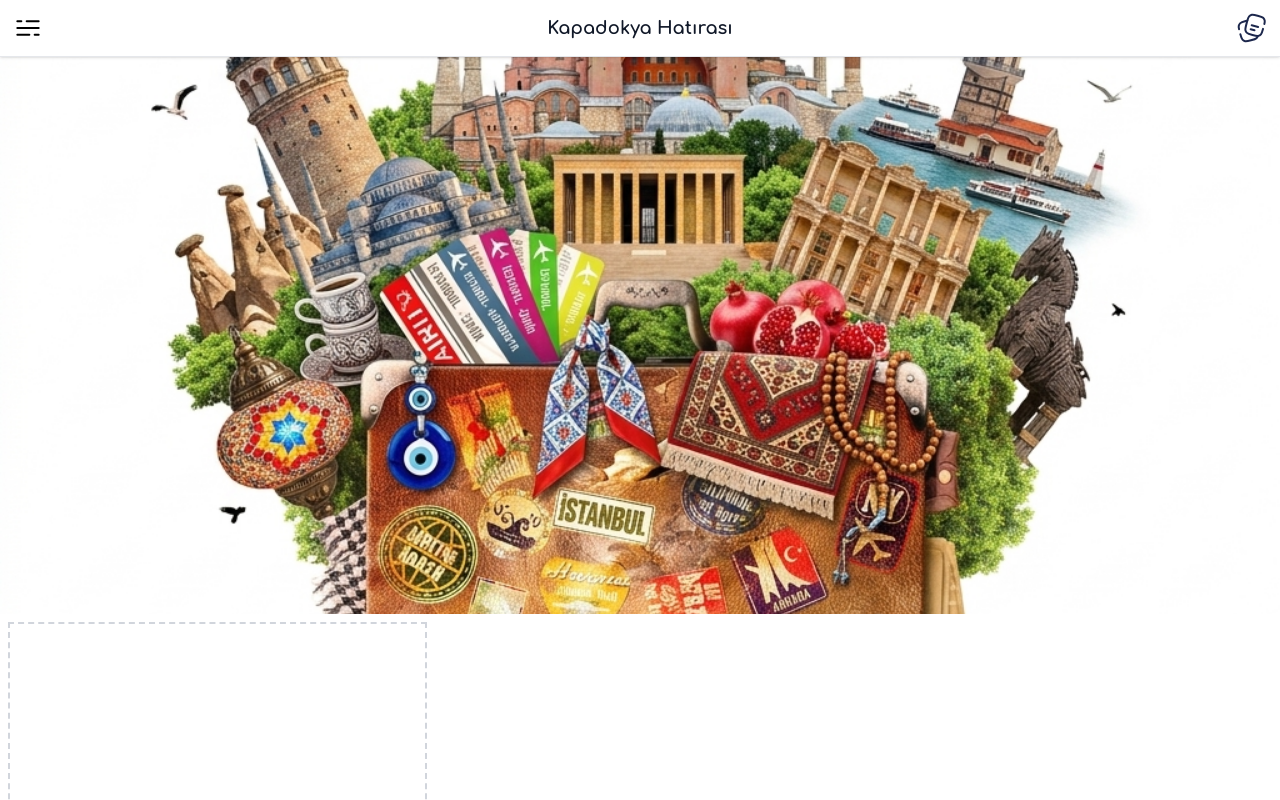
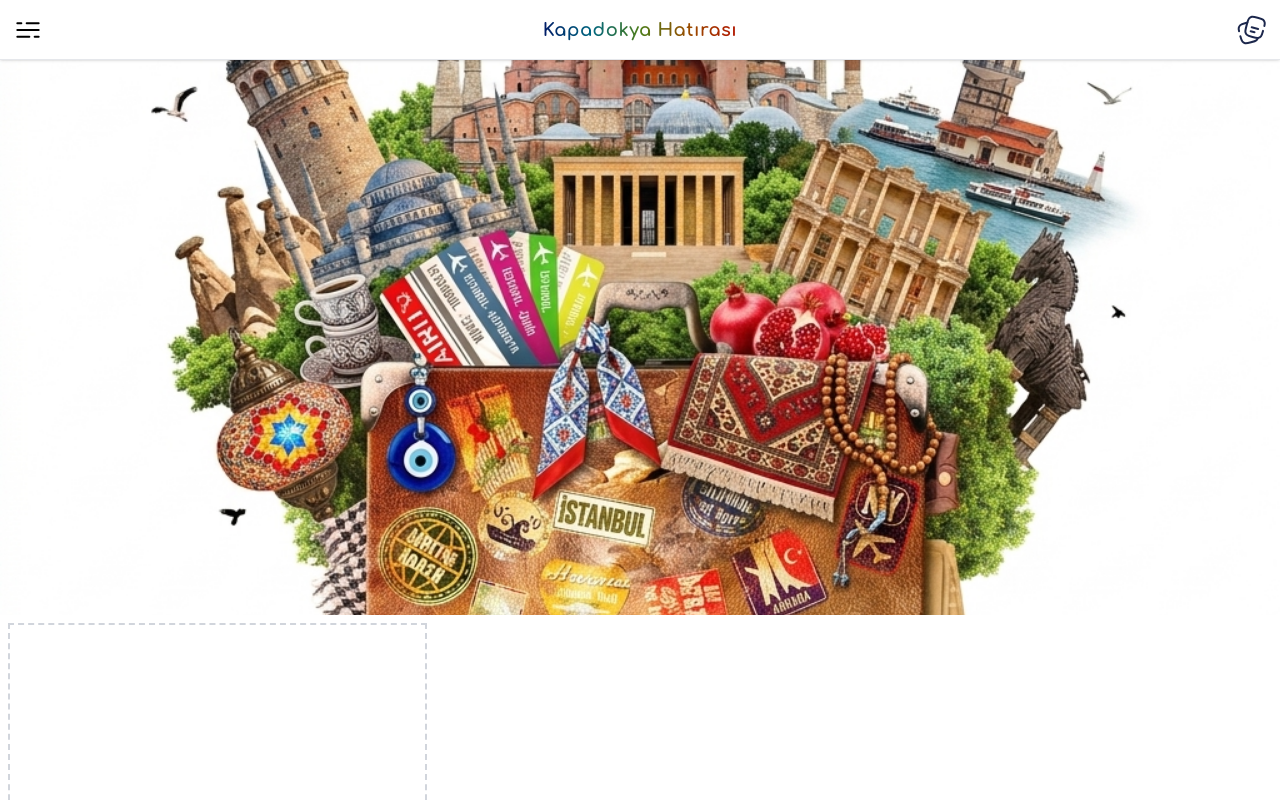
Before and after one commit to salchadev-create/nextgenmagnet-app, a Next.js app: page / in a window 1280 px wide. Built offline with nearby package versions, Linux system fonts and the light colour scheme.

Commit message:
header başlık colored

```diff
--- a/app/(auth)/login/page.tsx
+++ b/app/(auth)/login/page.tsx
@@ -32,7 +32,7 @@ export default function LoginPage() {
       <div className="relative z-10 flex flex-col items-center gap-3 w-full max-w-sm pt-24">
         <AuthHeader
           title="Hoşgeldiniz!"
-          subtitle="Tüm hatıralarınızı bir magnete sığdırdık."
+          subtitle="Hatıralarınızı magnete sığdırdık..."
         />
       </div>
 
--- a/components/dashboard/DashboardHeader.tsx
+++ b/components/dashboard/DashboardHeader.tsx
@@ -85,7 +85,20 @@ export default function DashboardHeader({ onBookIconClick }: DashboardHeaderProp
         </div>
 
         {/* Center Title */}
-        <span className="text-lg font-semibold text-gray-900 flex-1 text-center">Kapadokya Hatırası</span>
+        <svg width="180" height="35" viewBox="0 0 180 35" className="flex-1 mx-auto">
+          <defs>
+            <linearGradient id="textGradient" x1="0%" y1="0%" x2="100%" y2="0%">
+              <stop offset="0%" stopColor="#001a66" />
+              <stop offset="25%" stopColor="#006680" />
+              <stop offset="50%" stopColor="#4d7d1a" />
+              <stop offset="75%" stopColor="#994d00" />
+              <stop offset="100%" stopColor="#b21600" />
+            </linearGradient>
+          </defs>
+          <text x="90" y="24" textAnchor="middle" fill="url(#textGradient)" fontSize="18" fontWeight="900" letterSpacing="0.5">
+            Kapadokya Hatırası
+          </text>
+        </svg>
 
         {/* Right Icon Button */}
         <div className="flex items-center gap-3 shrink-0">
```
